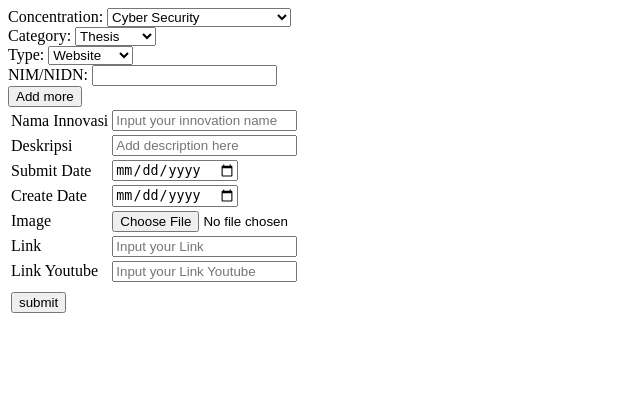
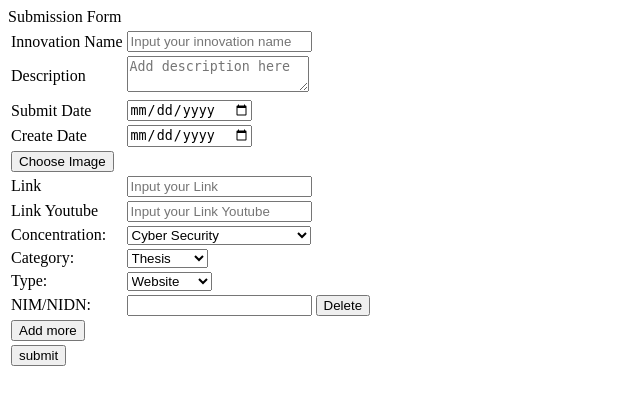
Before and after one commit to vedasuputra/innosys, a PHP site: page /baru.php in a window 1280 px wide. Shown: the top 405 px of the page, without its empty margins (0-640 px from the left). Run offline with PHP 8.4, Linux system fonts and the light colour scheme; a stand-in replaces the project's code that opens the database connection.

Commit message:
hehe ini yg fix ya, up image udah bisa lebih dari 1 :), cuman data yg ke up masi dobel hehe

```diff
--- a/baru.php
+++ b/baru.php
@@ -9,17 +9,48 @@ if (isset($_POST['submit'])) {
     $Description = $_POST['Description'];
     $SubmDate = $_POST['SubmDate'];
     $CreDate = $_POST['CreDate'];
+
+    $ImgArray = [];
+    if (is_array($_FILES['Img']['name'])) {
+        $totalFiles = count($_FILES['Img']['name']);
+
+        for ($i = 0; $i < $totalFiles; $i++) {
+            $Img = $_FILES['Img']['name'][$i];
+            $location = "image/" . $Img;
+            move_uploaded_file($_FILES['Img']['tmp_name'][$i], $location);
+            $ImgArray[] = $Img;
+        }
+        $ImgString = implode(",", $ImgArray);
+    } else {
         $Img = $_FILES['Img']['name'];
         $location = "image/" . $Img;
-    move_uploaded_file($_FILES['Img']['tmp_name'], $location); // Fix typo here
+        move_uploaded_file($_FILES['Img']['tmp_name'], $location);
+        $ImgString = $Img;
+    }
+    /*else {
+        // Handle the case when only one file is uploaded
+        $Img = $_FILES['Img']['name'];
+        $location = "image/" . $Img;
+        move_uploaded_file($_FILES['Img']['tmp_name'], $location);
+        $ImgArray[] = $Img;
+    }
+    /*$Img = $_FILES['Img']['name'];
+    $location = "image/" . $Img;
+    move_uploaded_file($_FILES['Img']['tmp_name'], $location); // Fix typo here */
+
+
+
     $Link = $_POST['Link'];
     $LinkYT = $_POST['LinkYT'];
     $IDConc = $_POST['IDConc'];
     $IDCateg = $_POST['IDCateg'];
     $IDType = $_POST['IDType'];
     $id_user_array = $_POST['IDUser'];
+
+
     $query = "INSERT INTO innovdata (NameInnov, Description, Status, SubmDate, CreDate, Link, Img, LinkYoutube, IDConc, IDCateg, IDType) VALUES
-     ('$NameInnov','$Description','Pending','$SubmDate','$CreDate','$Link','$Img', '$LinkYT', '$IDConc', '$IDCateg', '$IDType')"; // Fix column name here
+     ('$NameInnov','$Description','Pending','$SubmDate','$CreDate','$Link','$ImgString', '$LinkYT', '$IDConc', '$IDCateg', '$IDType')"; // Fix column name here
+
     $result = mysqli_query($koneksi, $query);
 
     if (mysqli_query($koneksi, $query)) {
@@ -37,13 +68,13 @@ if (isset($_POST['submit'])) {
         echo "<script>alert('errors'); </script>";
     }
 
-    /*if (!$result) {
+    if (!$result) {
         echo "<script>alert('errors'); </script>";
     } else {
         echo "<script>alert('success'); </script>"; // Fix typo here
-    }*/
     }
-mysqli_close($koneksi);
+}
+
 
 ?>
 
@@ -62,25 +93,35 @@ mysqli_close($koneksi);
     <form method="POST" action="" enctype="multipart/form-data">
         <table>
             <tr>
-                <td>Nama Innovasi</td>
+                <div>
+                    Submission Form
+                </div>
+            </tr>
+            <tr>
+                <td><label for="NameInnov"> Innovation Name </label></td>
                 <td><input type="text" name="NameInnov" placeholder="Input your innovation name"></td>
             </tr>
             <tr>
-                <td>Deskripsi</td>
-                <td><input type="text" name="Description" placeholder="Add description here"></td>
+                <td><label for="Description">Description </label></td>
+                <td><textarea name="Description" placeholder="Add description here"></textarea></td>
             </tr>
             <tr>
-                <td>Submit Date</td>
+                <td><label for="SubmDate">Submit Date</label></td>
                 <td><input type="date" name="SubmDate"></td>
             </tr>
             <tr>
-                <td>Create Date</td>
+                <td><label for="CreDate">Create Date</label></td>
                 <td><input type="date" name="CreDate"></td>
             </tr>
+            <div style="display: none;">
+                <input type="file" name="Img[]" id="fileInput" multiple onchange="updateList()">
+            </div>
+            <tbody>
                 <tr>
-                <td>Image</td>
-                <td><input type="file" name="Img" accept="image/*"></td>
+                    <td><input type="button" value="Choose Image" onclick="document.getElementById('fileInput').click()">
+                        <div id="fileList"></div>
                 </tr>
+            </tbody>
             <tr>
                 <td>Link</td>
                 <td><input type="link" name="Link" placeholder="Input your Link"></td>
@@ -90,51 +131,95 @@ mysqli_close($koneksi);
                 <td><input type="link" name="LinkYT" placeholder="Input your Link Youtube"></td>
             </tr>
             <tr>
-                Concentration:
-                <select name="IDConc">
+                <td>Concentration: </td>
+                <td><select name="IDConc">
                         <option value="1"> Cyber Security</option>
                         <option value="2"> Management Information</option>
                         <option value="3"> Engineering and Bussiness</option>
                         <option value="4"> Others</option>
-                </select><br>
+                    </select></td>
             </tr>
             <tr>
-                Category:
-                <select name="IDCateg">
+                <td>Category: </td>
+                <td><select name="IDCateg">
                         <option value="1"> Thesis</option>
                         <option value="2"> Internship</option>
                         <option value="3"> Others</option>
-                </select><br>
+                    </select></td>
             </tr>
             <tr>
-                Type:
-                <select name="IDType">
+                <td>Type: </td>
+                <td><select name="IDType">
                         <option value="1"> Website</option>
                         <option value="2"> Desktop</option>
                         <option value="3"> MobileApp</option>
                         <option value="4"> Others</option>
-                </select><br>
+                    </select></td>
             </tr>
-            <div id="user">
-                <div class="user">
-                    NIM/NIDN: <input type="text" name="IDUser[]"><br>
-                </div>
-            </div>
-            <button type="button" onclick="addUser()"> Add more </button><br>
+            <tbody id="user">
+                <tr class="user">
+                    <td>NIM/NIDN: </td>
+                    <td><input type="text" name="IDUser[]"></td>
+                    <td><button type="button" onclick="removeUser(this)">Delete</button></td>
+                </tr>
+            </tbody>
+            </tbody>
+
+            <td><button type="button" onclick="addUser()"> Add more </button></td>
+
             <tr>
-                <td><input type="submit" value="submit" name="submit" onclick="this.disabled=true; this.form.submit();"></td>
+                <td><input type="submit" value="submit" name="submit"></td>
             </tr>
         </table>
     </form>
     <script>
         function addUser() {
             var userContainer = document.getElementById('user');
-            var newUser = document.createElement('div');
+            var newUser = document.createElement('tr');
             newUser.className = 'user';
-            newUser.innerHTML = 'NIM/NIDN:<input type="text" name="IDUser[]"><br>';
+            newUser.innerHTML = '<td>NIM/NIDN: </td><td><input type="text" name="IDUser[]"></td>';
+            var removeButton = document.createElement('button');
+            removeButton.type = 'button';
+            removeButton.textContent = 'Delete';
+            removeButton.onclick = function() {
+                removeUser(this);
+            }
+            newUser.appendChild(removeButton);
+            /*var lastUser = userContainer.lastElementChild;*/
             userContainer.appendChild(newUser);
         }
+
+        function removeUser(button) {
+            var userContainer = document.getElementById('user');
+            var userDiv = button.parentNode;
+            userContainer.removeChild(userDiv);
+        }
+
+        function updateList() {
+            var input = document.getElementById('fileInput');
+            var output = document.getElementById('fileList');
+            var files = input.files;
+
+            output.innerHTML = '';
+            for (var i = 0; i < files.length; i++) {
+                output.innerHTML += '<p>' + files[i].name + '</p>';
+            }
+        }
+
+        /*function addImage() {
+            var inputContainer = document.getElementById('imageContainer');
+            var newInput = document.createElement('input');
+            newInput.type = 'file';
+            newInput.name = 'Img[]';
+            inputContainer.appendChild(newInput);
+        }
+
+        function removeImage() {
+            var inputContainer = document.getElementById('imageContainer');
+            var lastInput = inputContainer.lastElementChild;
+            if (lastInput) {
+                inputContainer.removeChild(lastInput);
+            }
+        }*/
     </script>
-</body>
-
-</html>
+    <style>
```
Lines whose indentation alone changed are shown as unchanged.
